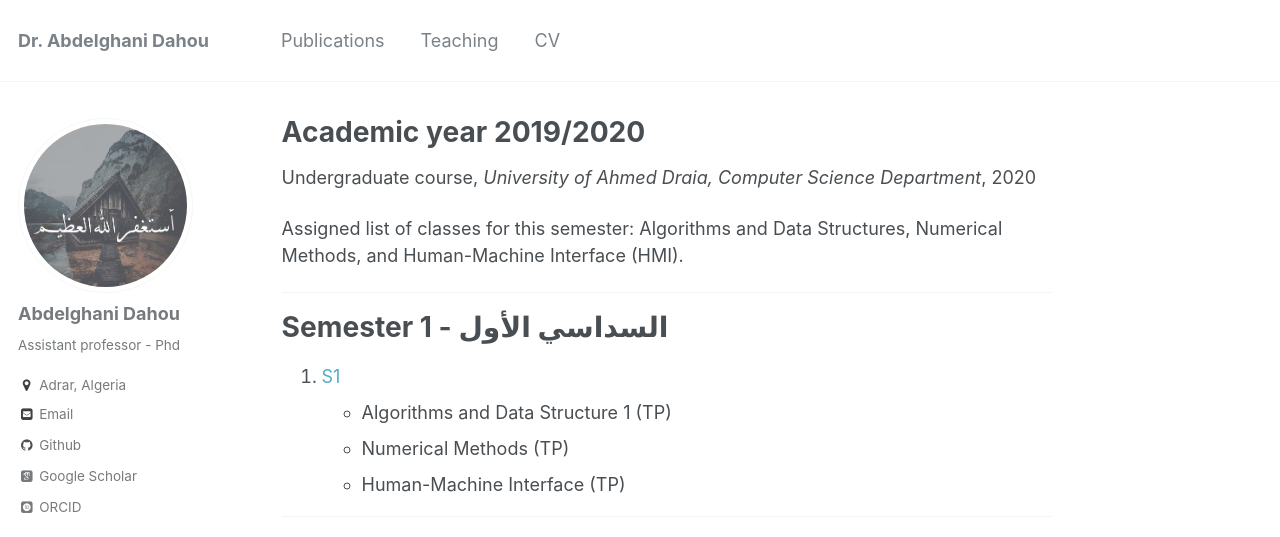
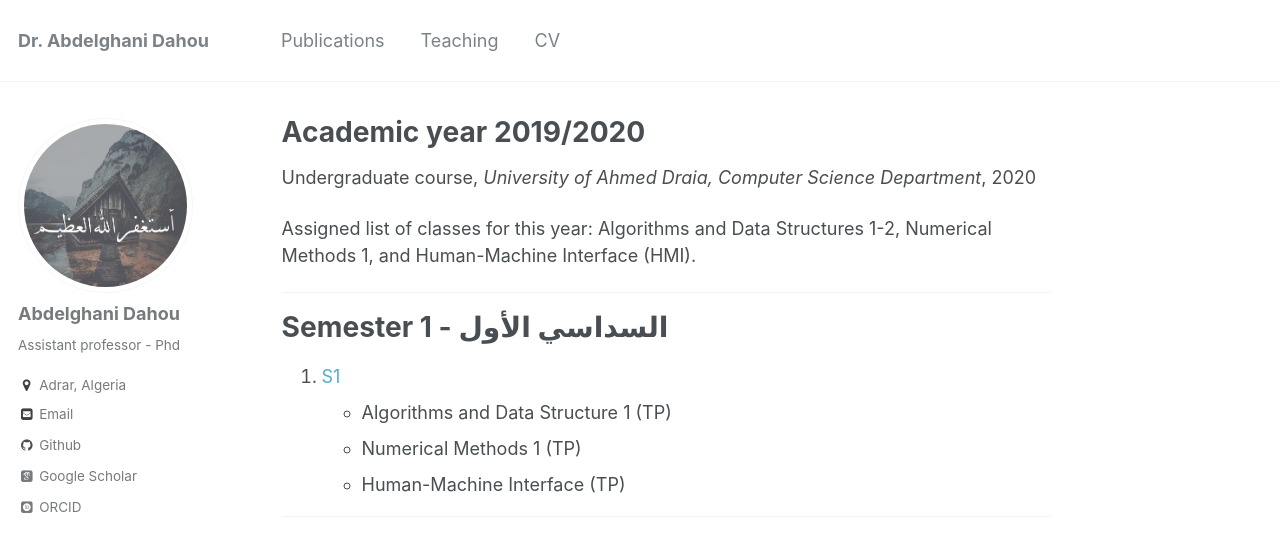
Before and after one commit to dr-dahou-adrar/dr-dahou-adrar.github.io, a Jekyll site: the page built from _teaching/Academic_year_2019_2020.md, in a window 1280 px wide and 1140 px high. Shown: the top 537 px of the window. Built offline with Jekyll 4.4.1, drawn with Linux system fonts in a browser that asks for light colours; some web fonts are replaced.

Commit message:
Update Academic_year_2019_2020.md

```diff
--- a/_teaching/Academic_year_2019_2020.md
+++ b/_teaching/Academic_year_2019_2020.md
@@ -8,7 +8,7 @@ date: 2020-4-8
 location: "Adrar, Algeria"
 ---
 
-Assigned list of classes for this semester: Algorithms and Data Structures, Numerical Methods, and Human-Machine Interface (HMI).
+Assigned list of classes for this year: Algorithms and Data Structures 1-2, Numerical Methods 1, and Human-Machine Interface (HMI).
 
 ***
 
@@ -18,7 +18,7 @@ Semester 1 - السداسي الأول
 
 1. [S1](/teaching_content/academic_year_2019_2020/2019-2020-1st-semester-teaching)
 	* Algorithms and Data Structure 1 (TP)
-	* Numerical Methods (TP)
+	* Numerical Methods 1 (TP)
 	* Human-Machine Interface (TP)
 
 ***
```
